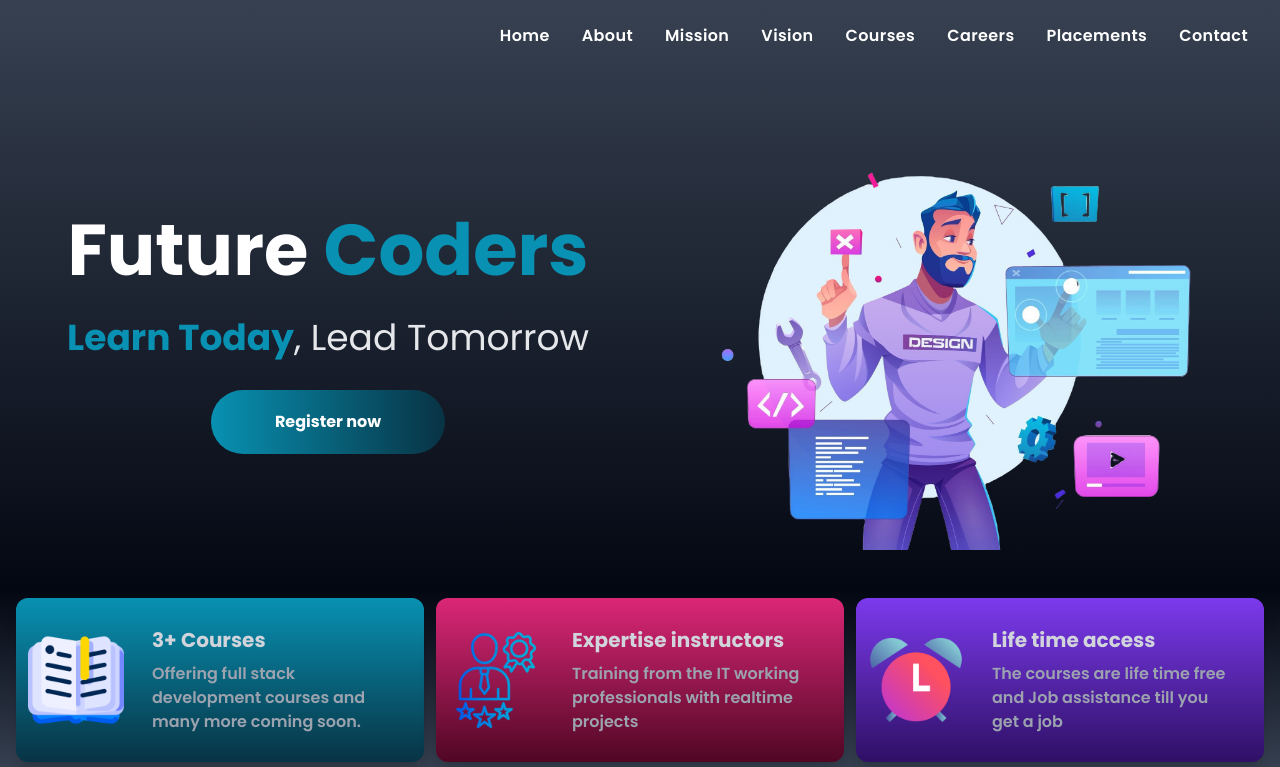
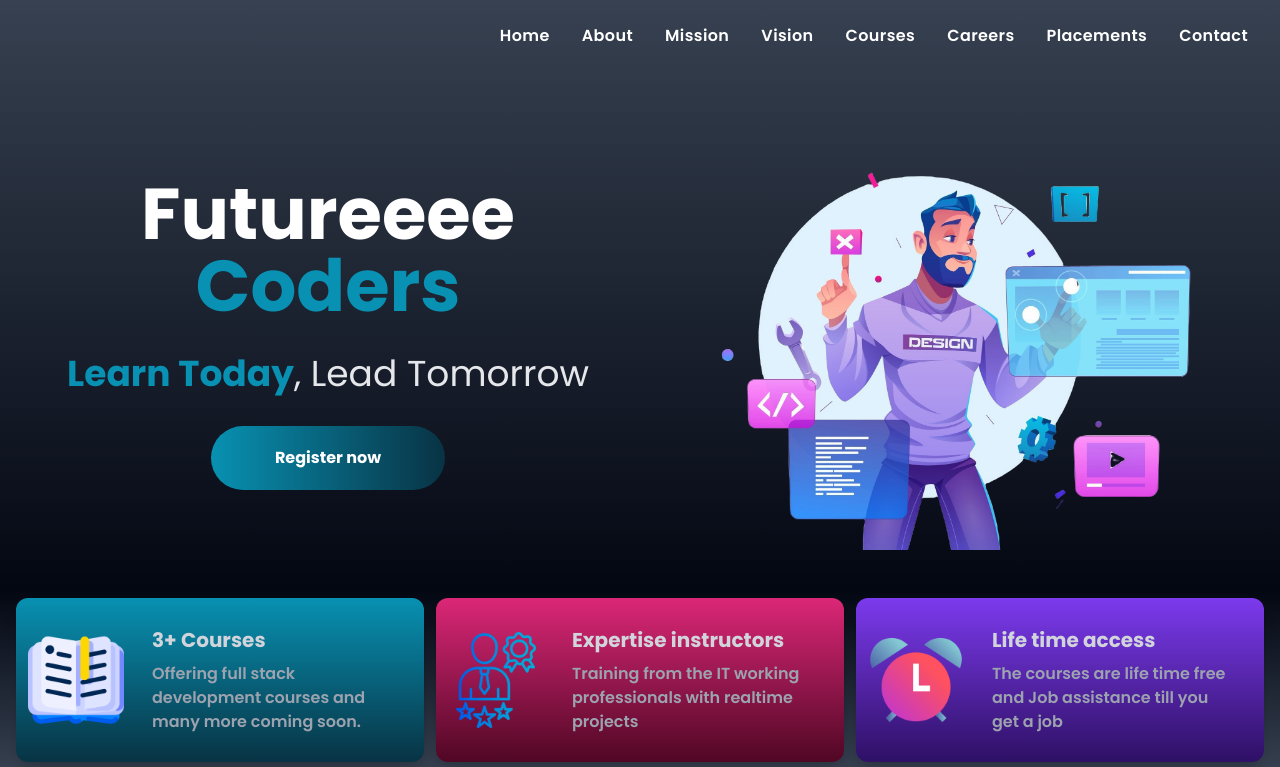
Before and after one commit to saieswar7/future-coders, a website: page index.html in a window 1280 px wide. Shown: the top 767 px of the page. Drawn offline with Linux system fonts and the light colour scheme.

Commit message:
Update index.html

```diff
--- a/index.html
+++ b/index.html
@@ -95,7 +95,7 @@
         </div>
         <div class="flex flex-col-reverse space-y-4 md:flex-row justify-between px-4 py-10">
           <div class="flex flex-col items-center w-full space-y-8 md:w-1/2 justify-center">
-            <h1 class="text-4xl text-center md:text-7xl text-white font-bold hidden md:block">Future <span class="text-cyan-600">Coders</span></h1>
+            <h1 class="text-4xl text-center md:text-7xl text-white font-bold hidden md:block">Futureeee <span class="text-cyan-600">Coders</span></h1>
             <p class="text-4xl text-center text-gray-200"><span class="text-cyan-600 font-bold">Learn Today</span>, <span>Lead Tomorrow</span></p>
             <button class="px-16 py-5 bg-gradient-to-r duration-600 font-bold transition-all from-cyan-600 to-cyan-950 text-white rounded-full mt-3 hover:bg-gradient-to-l hover:from-cyan-600 hover:to-cyan-900">
               Register now
```
